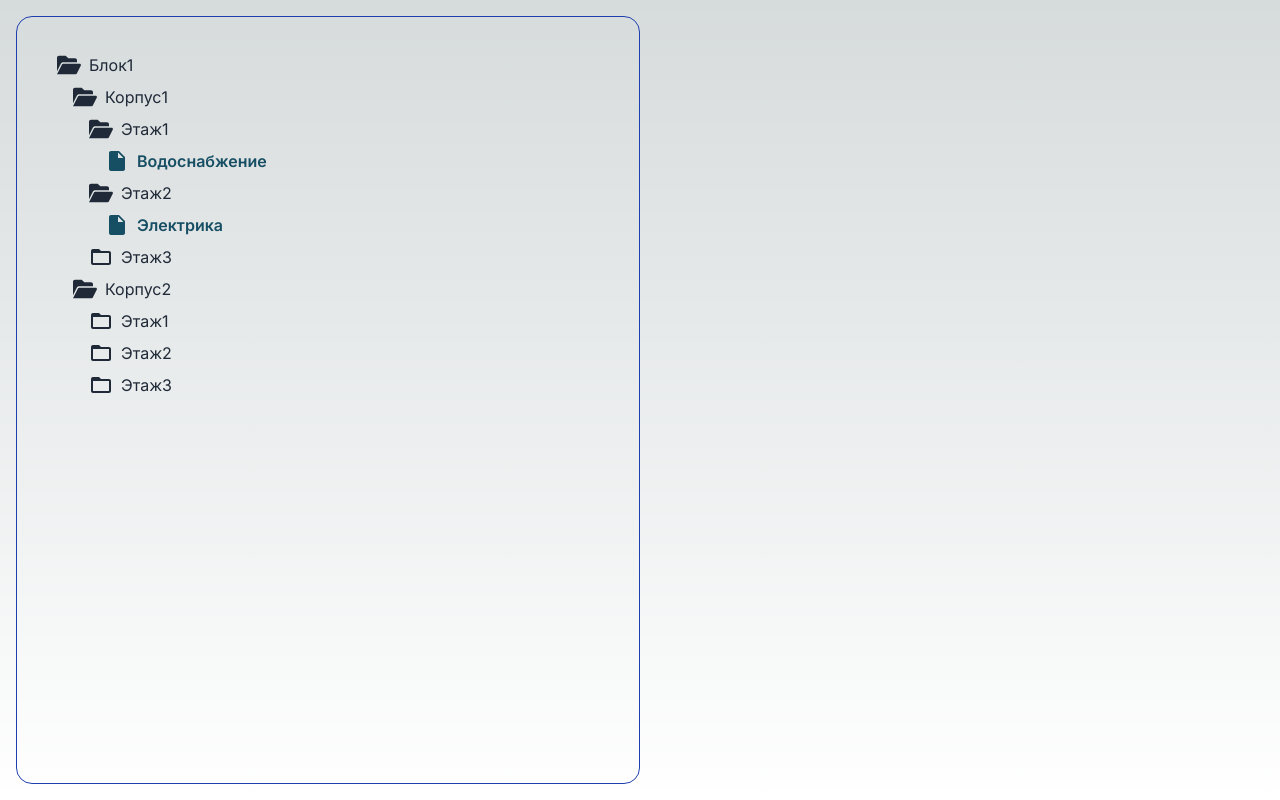
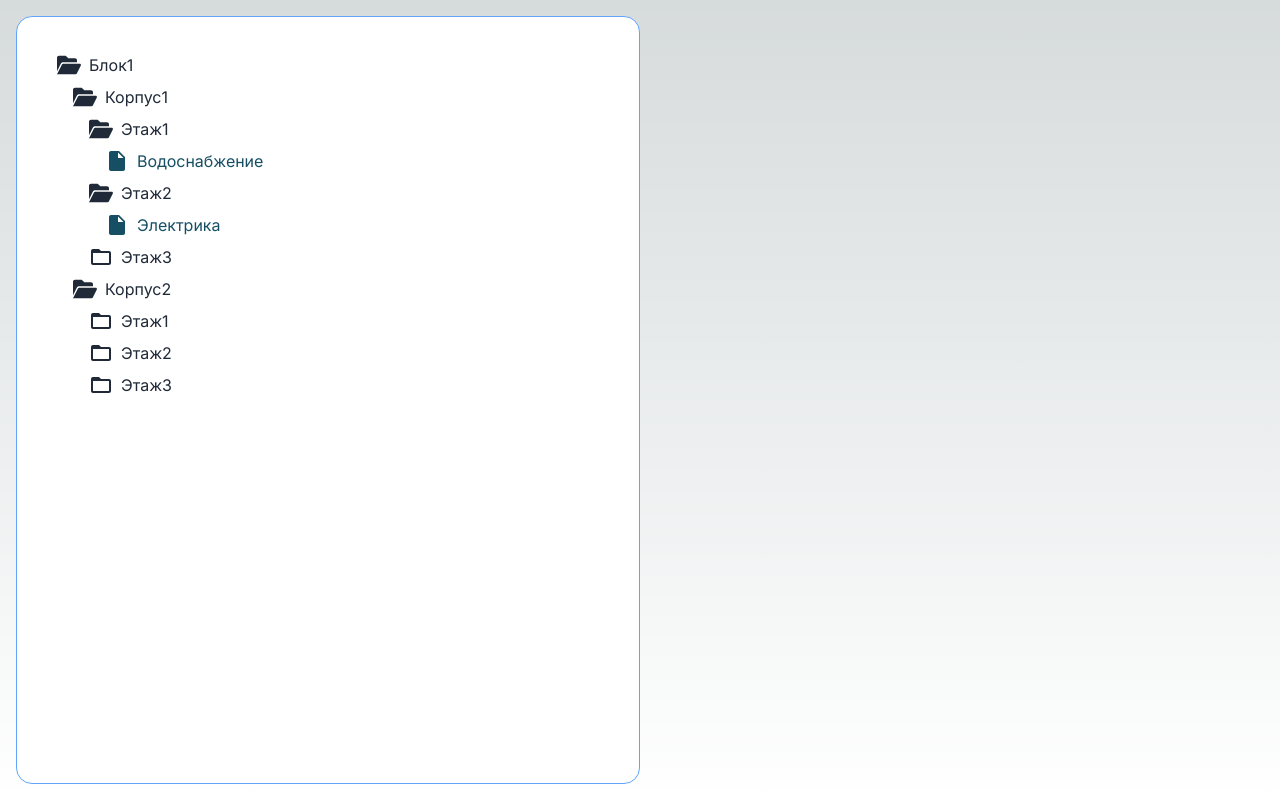
Before and after one commit to aleksey-verin/tree-ui, a Next.js app: page / in a window 1280 px wide. Built offline with nearby package versions, Linux system fonts and the light colour scheme.

Commit message:
fix: clean code

```diff
--- a/src/components/tree/tree.tsx
+++ b/src/components/tree/tree.tsx
@@ -8,30 +8,26 @@ import {
   deleteTreeItem,
   getInitialTreeData,
   selectorTreeDataSlice,
+  setActiveItem,
   setEditingId,
 } from '@/store/reducers/treeDataSlice'
-import { buildTree, TreeNode } from '@/libs/libs'
-import { documentsData, groupsData } from '@/data/data'
+import { TreeNode } from '@/libs/libs'
 import Loader from '../ui/icons/loader'
 
 const Tree = () => {
   const dispatch = useAppDispatch()
-  const { treeData, isLoading, isSuccess, isError } = useAppSelector(selectorTreeDataSlice)
-  const [activeItem, setActiveItem] = useState<TreeNode | null>(null)
+  const { treeData, activeItem, isLoading, isSuccess, isError } = useAppSelector(selectorTreeDataSlice)
+
+  const [isMenuOpen, setIsMenuOpen] = useState(false)
+  const [pointsForContextMenu, setPointsForContextMenu] = useState({
+    x: 0,
+    y: 0,
+  })
 
   useEffect(() => {
     dispatch(getInitialTreeData())
   }, [dispatch])
 
-  const handleActiveItem = (item: TreeNode) => {
-    setActiveItem(item)
-  }
-
-  const [isMenuOpen, setIsMenuOpen] = useState(false)
-  const [points, setPoints] = useState({
-    x: 0,
-    y: 0,
-  })
   useEffect(() => {
     const handleClick = () => setIsMenuOpen(false)
     window.addEventListener('click', handleClick)
@@ -40,21 +36,21 @@ const Tree = () => {
     }
   }, [])
 
-  const handleAddDocument = () => {
+  const handleAddDocumentInContextMenu = () => {
     if (!activeItem) return
     dispatch(
       addTreeItem({ type: 'document', parentOrGroupId: activeItem.id, name: 'Новый документ' })
     )
   }
-  const handleAddGroup = () => {
+  const handleAddGroupInContextMenu = () => {
     if (!activeItem) return
     dispatch(addTreeItem({ type: 'group', parentOrGroupId: activeItem.id, name: 'Новая группа' }))
   }
-  const handleEditItem = () => {
+  const handleEditItemInContextMenu = () => {
     if (!activeItem) return
     dispatch(setEditingId(activeItem.id))
   }
-  const handleDeleteItem = () => {
+  const handleDeleteItemInContextMenu = () => {
     if (!activeItem) return
     dispatch(deleteTreeItem({ id: activeItem?.id, type: activeItem?.type }))
   }
@@ -62,53 +58,38 @@ const Tree = () => {
   const handleContextMenu = (e: React.MouseEvent<HTMLElement>, item: TreeNode) => {
     e.preventDefault()
     setIsMenuOpen(true)
-    setPoints({
+    setPointsForContextMenu({
       x: e.pageX,
       y: e.pageY,
     })
-    setActiveItem(item)
+    dispatch(setActiveItem(item))
   }
 
-  const disableContextMenu = (e: React.MouseEvent<HTMLElement>) => {
+  const disableDefaultContextMenu = (e: React.MouseEvent<HTMLElement>) => {
     e.preventDefault()
   }
 
-  // if (isLoading) {
-  //   return (
-  //     <div className='w-full py-8 pl-4 pr-8 border border-blue-800 dark:border-gray-600 rounded-2xl text-center'>
-  //       <div className='w-24'>
-  //         <Loader />
-  //       </div>
-  //     </div>
-  //   )
-  // }
-
   if (isError) {
-    return <div>Error</div>
+    return <div>Ошибка получения данных</div>
   }
 
   return (
     <div
-      className='w-full py-8 pl-4 pr-8 border border-blue-800 dark:border-gray-600 rounded-2xl relative'
-      onContextMenu={disableContextMenu}
+      className='w-full py-8 pl-4 pr-8 border bg-white dark:bg-gray-950 border-blue-400 dark:border-gray-600 rounded-2xl relative'
+      onContextMenu={disableDefaultContextMenu}
     >
       <TreeUl
         nodes={treeData}
-        activeItem={activeItem}
-        // isEditing={isEditing}
-        handleActiveItem={handleActiveItem}
         handleContextMenu={handleContextMenu}
-        // editingItem={editingItem}
-        // setEditingItem={handleEditingItem}
       />
       {isMenuOpen && (
         <Dropdown
-          points={points}
+          points={pointsForContextMenu}
           item={activeItem}
-          addDocument={handleAddDocument}
-          addGroup={handleAddGroup}
-          editItem={handleEditItem}
-          deleteItem={handleDeleteItem}
+          addDocument={handleAddDocumentInContextMenu}
+          addGroup={handleAddGroupInContextMenu}
+          editItem={handleEditItemInContextMenu}
+          deleteItem={handleDeleteItemInContextMenu}
         />
       )}
       {isLoading && (
--- a/src/components/tree/tree/tree-li.tsx
+++ b/src/components/tree/tree/tree-li.tsx
@@ -8,7 +8,7 @@ import FolderFullOpened from '@/components/ui/icons/folder-full-opened'
 import FolderEmptyClosed from '@/components/ui/icons/folder-empty-closed'
 import File from '@/components/ui/icons/file'
 import { useAppDispatch, useAppSelector } from '@/libs/hooks'
-import { editTreeItem, selectorTreeDataSlice, setEditingId } from '@/store/reducers/treeDataSlice'
+import { editTreeItem, selectorTreeDataSlice, setActiveItem, setEditingId } from '@/store/reducers/treeDataSlice'
 
 function getImage(node: TreeNode, isFolderOpen: boolean, className?: string) {
   if (node.type === 'group') {
@@ -28,24 +28,22 @@ function getImage(node: TreeNode, isFolderOpen: boolean, className?: string) {
 
 const TreeLi = ({
   node,
-  activeItem,
-  handleActiveItem,
   handleContextMenu,
 }: {
   node: TreeNode
-  activeItem: TreeNode | null
-  handleActiveItem: (item: TreeNode) => void
   handleContextMenu: (e: React.MouseEvent<HTMLElement>, item: TreeNode) => void
 }) => {
+  const dispatch = useAppDispatch()
+  const { activeItem, editingId } = useAppSelector(selectorTreeDataSlice)
+
   const [isFolderOpen, setIsFolderOpen] = useState(true)
-  const { editingId } = useAppSelector(selectorTreeDataSlice)
   const [inputValue, setInputValue] = useState(node.label)
-  const dispatch = useAppDispatch()
   const inputRef = useRef<HTMLInputElement>(null)
 
   const handleClick = (item: TreeNode) => {
     if (item.id === activeItem?.id) return
-    handleActiveItem(item)
+    dispatch(setActiveItem(item))
+    dispatch(setEditingId(null))
   }
 
   const handleDoubleClick = () => {
@@ -56,6 +54,10 @@ const TreeLi = ({
     e.preventDefault()
     if (!editingId) return
     if (inputValue.trim() === '') return
+    if (inputValue === 'Новый документ' || inputValue === 'Новая группа') {
+      dispatch(setEditingId(null))
+      return
+    }
     if (inputValue === node.label) return
     dispatch(editTreeItem({ type: node.type, id: editingId, name: inputValue }))
     dispatch(setEditingId(null))
@@ -82,14 +84,14 @@ const TreeLi = ({
           className={clsx(
             'flex gap-2 py-1 px-2 rounded-md cursor-pointer select-none transition-colors hover:bg-gray-400 dark:hover:bg-gray-700 ',
             node.type === 'group'
-              ? 'text-gray-800 dark:text-gray-100 font-normal'
-              : 'text-cyan-900 dark:text-cyan-200 font-semibold',
-            activeItem?.id === node.id && 'bg-slate-400 dark:bg-slate-900'
+              ? 'text-gray-800 dark:text-gray-100'
+              : 'text-cyan-900 dark:text-cyan-200',
+            activeItem?.id === node.id && 'bg-slate-400 dark:bg-slate-800'
           )}
         >
           {itemImage}
           <input
-            className='px-1 rounded-md'
+            className='px-1 rounded-md bg-white dark:bg-black'
             ref={inputRef}
             value={inputValue}
             onChange={(e) => setInputValue(e.target.value)}
@@ -107,8 +109,8 @@ const TreeLi = ({
           className={clsx(
             'flex gap-2 py-1 px-2 rounded-md cursor-pointer select-none transition-colors hover:bg-gray-400 dark:hover:bg-gray-700 ',
             node.type === 'group'
-              ? 'text-gray-800 dark:text-gray-100 font-normal'
-              : 'text-cyan-900 dark:text-cyan-200 font-semibold',
+              ? 'text-gray-800 dark:text-gray-100'
+              : 'text-cyan-900 dark:text-cyan-200',
             activeItem?.id === node.id && 'bg-slate-400 dark:bg-slate-900'
           )}
         >
@@ -119,8 +121,6 @@ const TreeLi = ({
       {node.children && node.children.length > 0 && isFolderOpen && (
         <TreeUl
           nodes={node.children}
-          activeItem={activeItem}
-          handleActiveItem={handleActiveItem}
           handleContextMenu={handleContextMenu}
         />
       )}
--- a/src/components/tree/tree/tree-ul.tsx
+++ b/src/components/tree/tree/tree-ul.tsx
@@ -1,35 +1,26 @@
+import { useAppSelector } from '@/libs/hooks'
 import { TreeNode } from '../../../libs/libs'
 import TreeLi from './tree-li'
+import { selectorTreeDataSlice } from '@/store/reducers/treeDataSlice'
 
 const TreeUl = ({
   nodes,
-  activeItem,
-  // isEditing,
-  handleActiveItem,
   handleContextMenu,
-  // editingItem,
-  // setEditingItem
 }: {
   nodes: TreeNode[]
-  activeItem: TreeNode | null
-  // isEditing: boolean
-  handleActiveItem: (item: TreeNode) => void
   handleContextMenu: (e: React.MouseEvent<HTMLElement>, item: TreeNode) => void
-  // editingItem: string
-  // setEditingItem: () => void
 }) => {
+
+  const { treeData } = useAppSelector(selectorTreeDataSlice)
+
+
   return (
     <ul className='pl-4'>
       {nodes.map((node) => (
         <TreeLi
           key={node.id}
           node={node}
-          activeItem={activeItem}
-          // isEditing={isEditing}
-          handleActiveItem={handleActiveItem}
           handleContextMenu={handleContextMenu}
-          // editingItem={editingItem}
-          // setEditingItem={setEditingItem}
         />
       ))}
     </ul>
```
